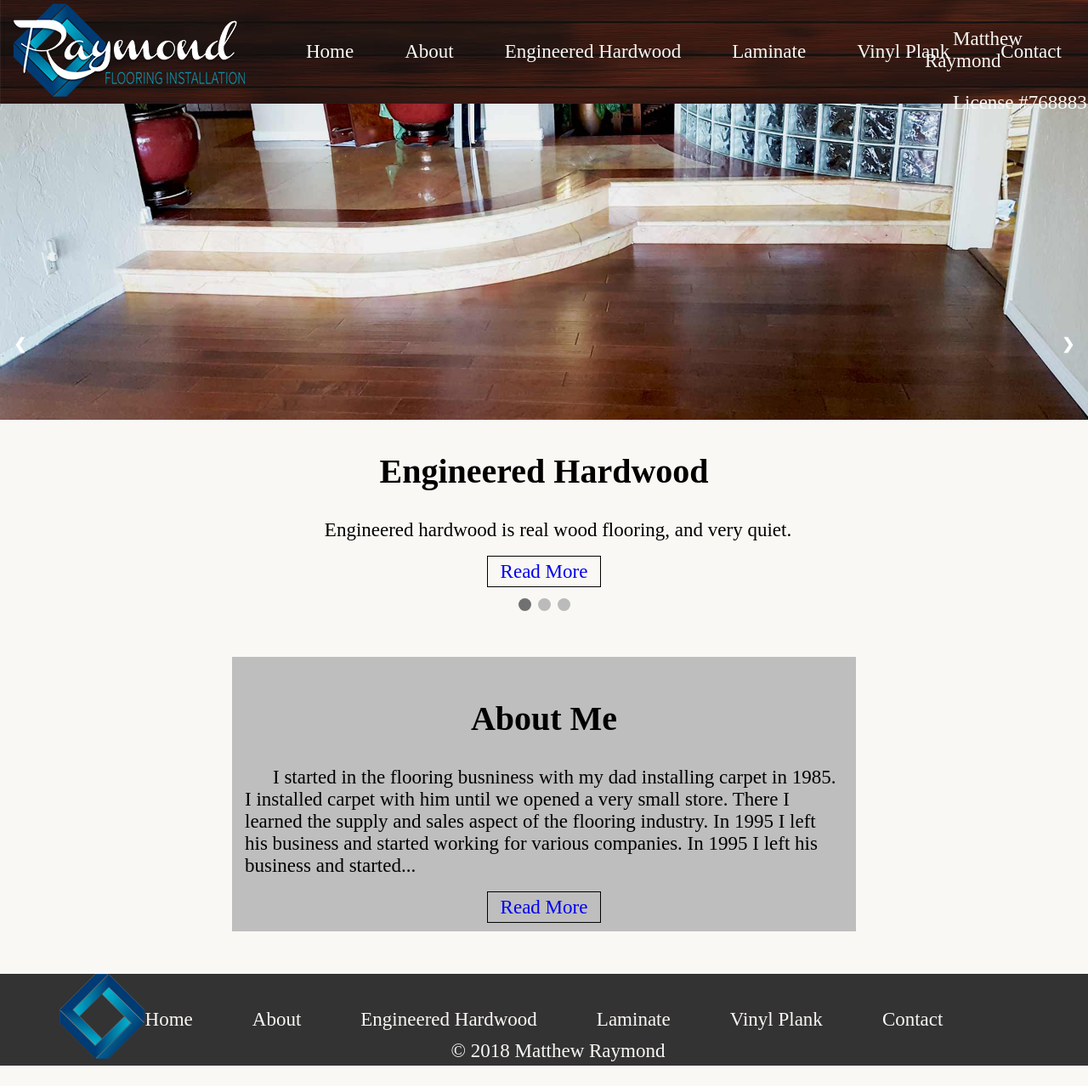
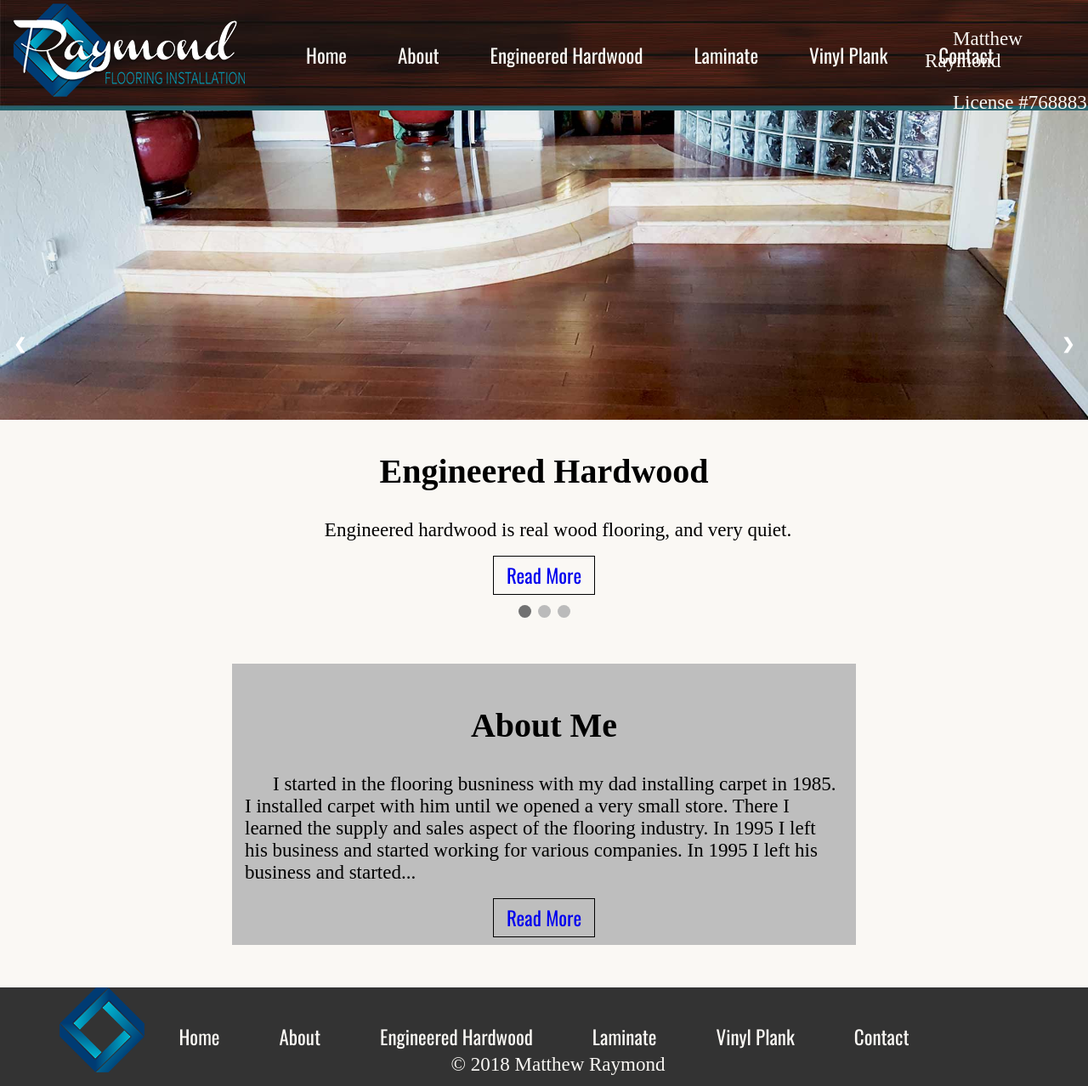
Before and after one commit to SeanRaymond2301/Raymond-Flooring, a PHP site: page / in a window 1280 px wide. Shown: the whole page at 85% size. Before the commit the page ends 1254 px from the top, so only its background shows below. Run offline with PHP 8.4, Linux system fonts and the light colour scheme; style sheets or scripts are compiled from the project's sources.

Commit message:
logo change, add fonts

```diff
--- a/SCSS/main.scss
+++ b/SCSS/main.scss
@@ -63,6 +63,7 @@
 		margin: 43px 0 43px 325px;
 		list-style-type: none;
 		a {
+            font-family: 'Oswald', sans-serif;
 			margin-left: 20px;
             color: $bg-color;
 			&:visited {
@@ -92,6 +93,7 @@
 }
 
 ul {
+    font-family: 'Oswald', sans-serif;
     margin: 0px;
     padding: 0px;
     display: flex;
@@ -359,7 +361,7 @@
 .about-p {
     line-height: 1.6;
     font-size: 25px;
-    font-family: 'Open Sans Condensed', sans-serif;
+    font-family: 'Athiti', sans-serif;
 }
 
 .about-wrap-p {
@@ -368,6 +370,6 @@
 
 .about-header {
     font-size:60px;
-    font-family: 'Anton', sans-serif;
+    font-family: 'Oswald', sans-serif;
     color: #4a2602;
 }
--- a/footer.php
+++ b/footer.php
@@ -1,7 +1,7 @@
 <link rel="stylesheet" href="css/main.css">
     <footer>
         <div class="footer-nav">
-			<img src="images/favicon.png" alt="flogo" style="width: 100px; height: 100px;" class="footer-logo">
+			<img src="images/diamond-logo.png" alt="flogo" class="footer-logo">
             <p id="cr">&copy; 2018 Matthew Raymond</p>
             <ul>
                 <a href="?page=Home">
```
Also changed, not shown: images/diamond-logo.png (added).
